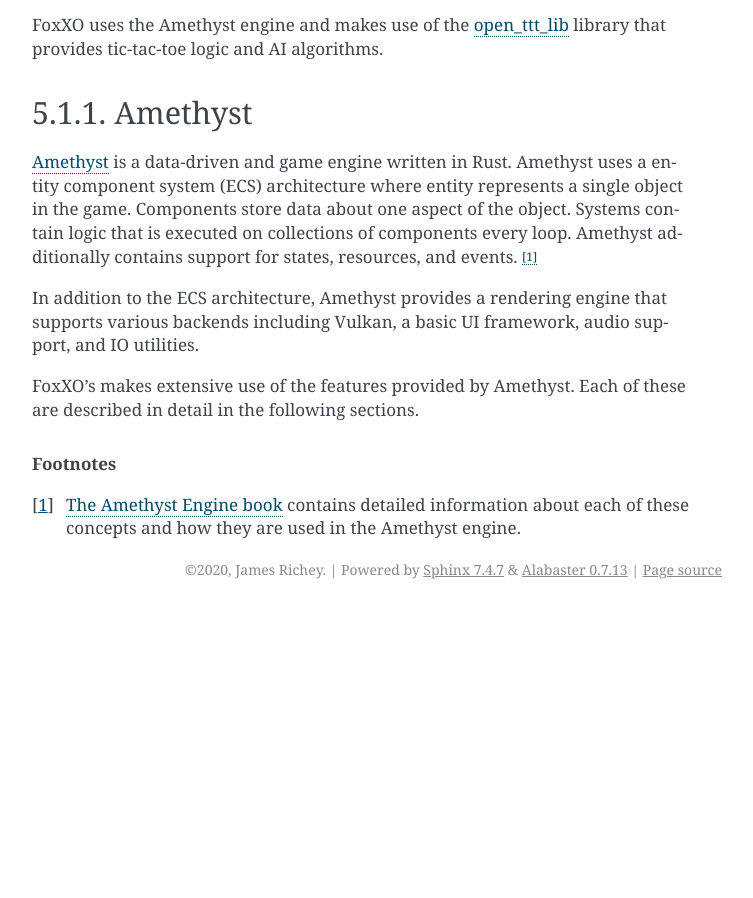
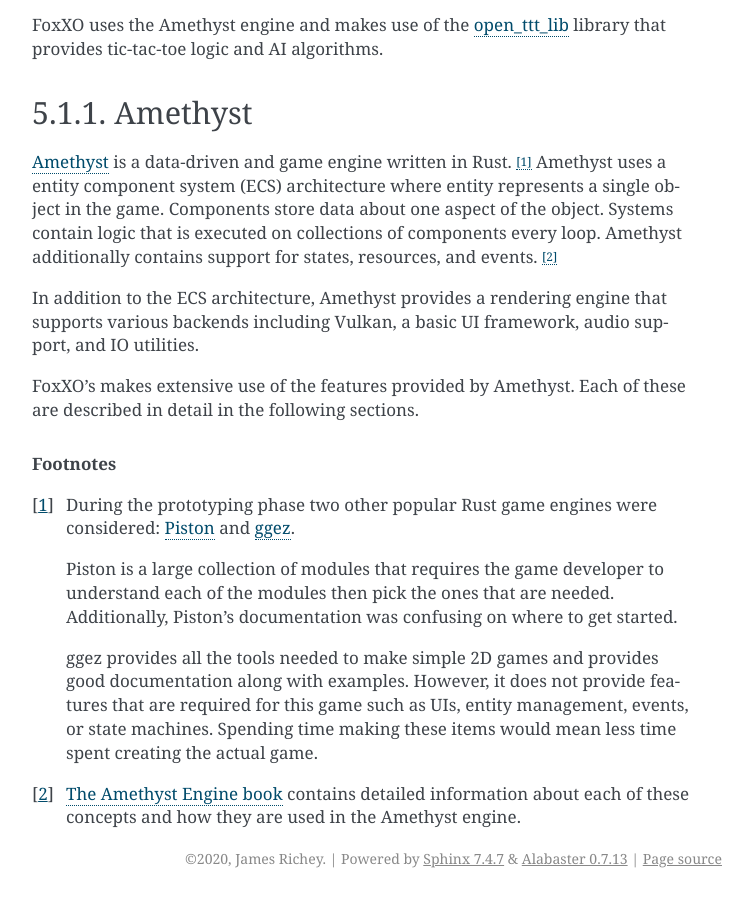
Before and after one commit to fossxo/fossxo-gdd, a Sphinx documentation site: the page built from source/technical-design/engine-overview.rst, in a window 1280 px wide, cut to the strip 321-1219 px from the top of the page. Shown: the whole strip, without its empty margins (388-1141 px from the left). Built offline with Sphinx 7.4.7, drawn with Linux system fonts in a browser that asks for light colours; pages that are not in the unit, such as notebooks, are missing from menus; before the commit the page ends 930 px from its top, so only the background shows below that.

Commit message:
Add note about other engines considered

```diff
--- a/source/technical-design/engine-overview.rst
+++ b/source/technical-design/engine-overview.rst
@@ -41,6 +41,22 @@
 
 ..  rubric:: Footnotes
 
+..  [#otherengines] During the prototyping phase two other popular Rust game
+        engines were considered:
+        `Piston <https://github.com/PistonDevelopers/piston>`__
+        and `ggez <https://github.com/ggez/ggez>`__.
+
+        Piston is a large collection of modules that requires the game developer
+        to understand each of the modules then pick the ones that are needed.
+        Additionally, Piston's documentation was confusing on where to get
+        started.
+
+        ggez provides all the tools needed to make simple 2D games and provides
+        good documentation along with examples. However, it does not provide
+        features that are required for this game such as UIs, entity management,
+        events, or state machines. Spending time making these items would mean
+        less time spent creating the actual game.
+
 ..  [#amethystbook] `The Amethyst Engine book <https://book.amethyst.rs/stable/>`__
         contains detailed information about each of these concepts and how they
         are used in the Amethyst engine.
```
Also changed, not shown: other parts of source/technical-design/engine-overview.rst (+5 -5 lines).
